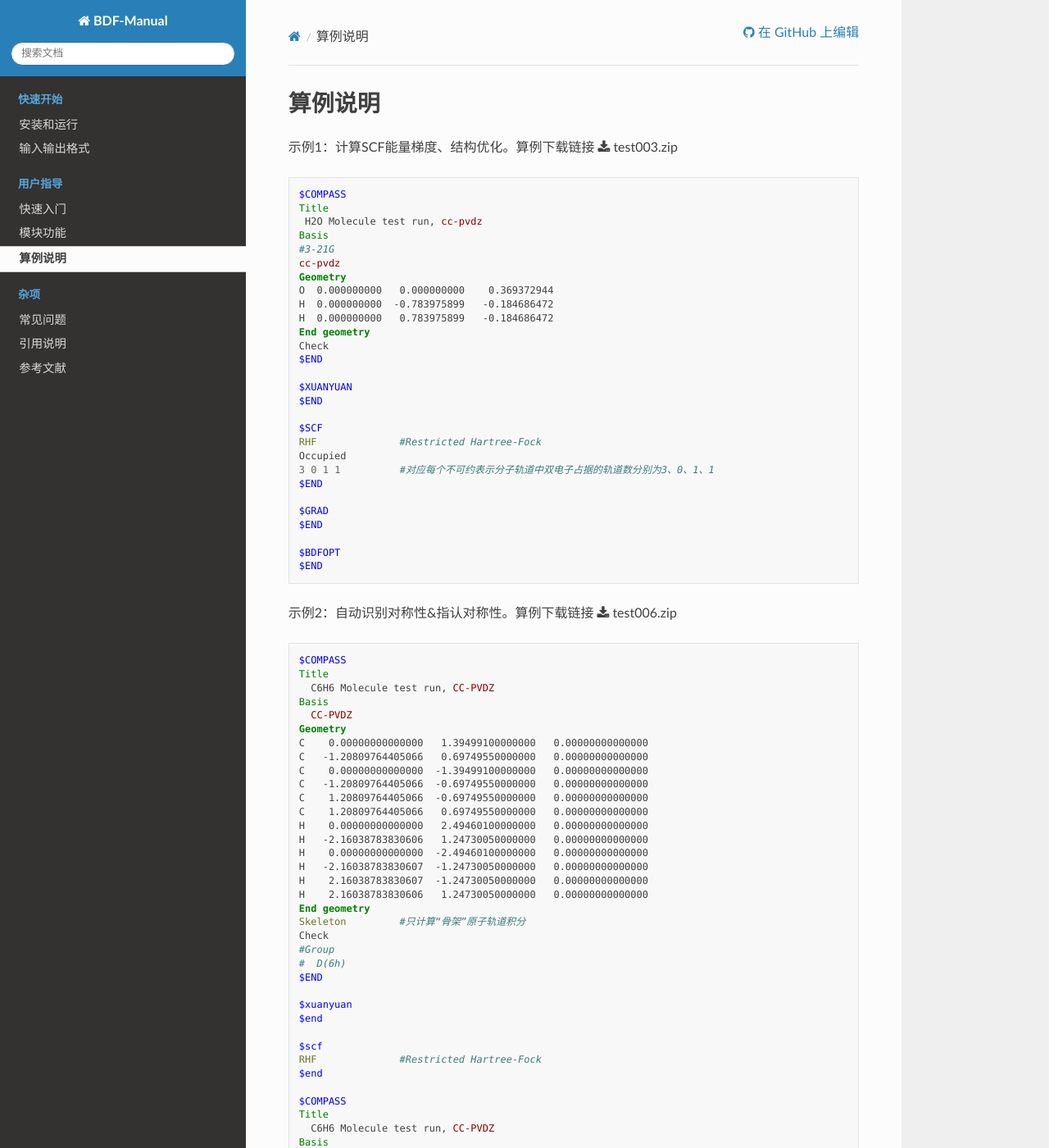
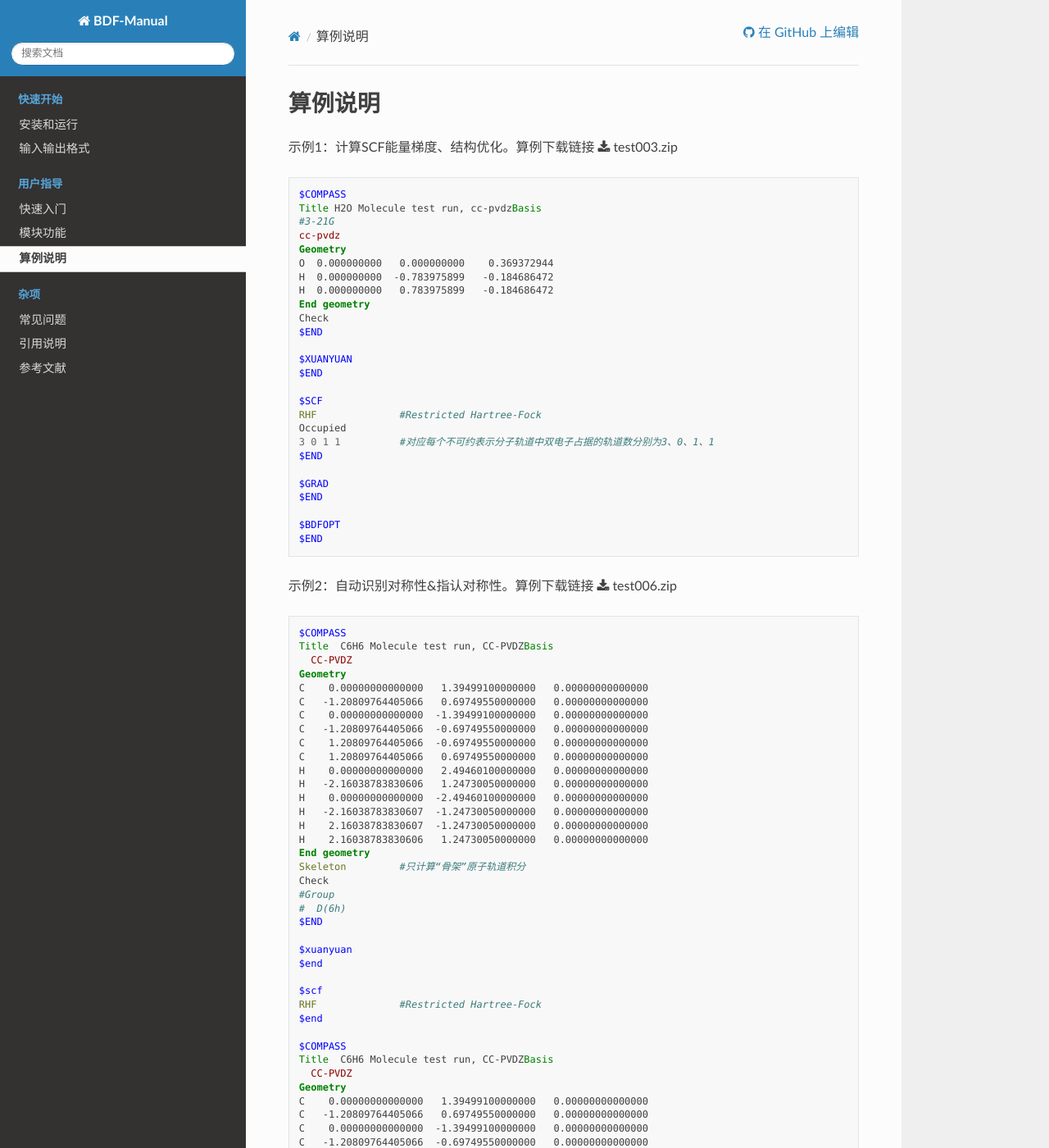
Before and after one commit to BDF-manual-maintenance/BDF-Manual, a Sphinx documentation site: the page built from source/Example.rst, in a window 1280 px wide and 1400 px high. Shown: the whole window at 82% size. Built offline with Sphinx 7.4.7 and the Read the Docs theme 2.0.0, drawn with Linux system fonts in a browser that asks for light colours; pages that are not in the unit, such as notebooks, are missing from menus; some of the changed text lies outside the part shown.

```diff
--- a/source/conf.py
+++ b/source/conf.py
@@ -115,7 +115,7 @@ class BDFLexer(RegexLexer):
             include('comment'),
             (r'\b(geometry)([^\$]*)?(end geometry)\b',bygroups(Keyword.Namespace, Text, Keyword.Namespace)),
             (r'\b(basis-multi)([\s\S]*)?(end basis)\b',bygroups(Keyword.Namespace, Text, Keyword.Namespace)),
-            (r'\b(title)\s*\n(\S*)\n',bygroups(Name.Builtin,Text)),
+            (r'\b(title)\s*\n([^\n]*)\n',bygroups(Name.Builtin,Text)),
             include('modules'),
             include('keywords'),
             include('values'),
```
